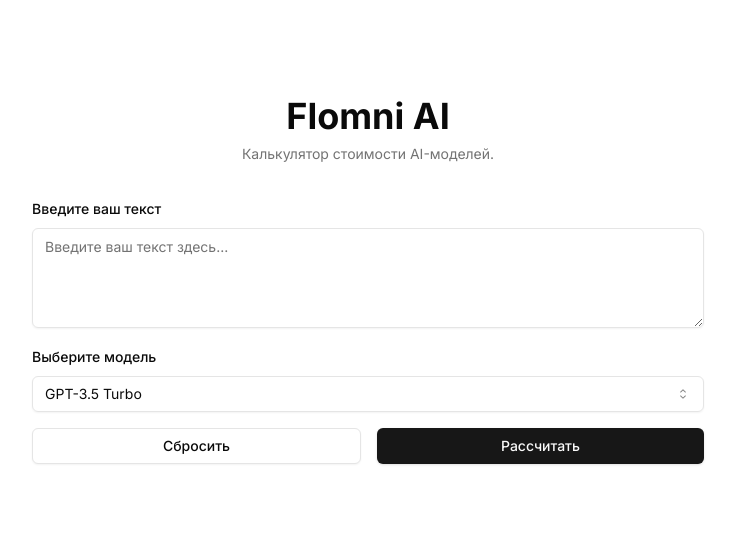
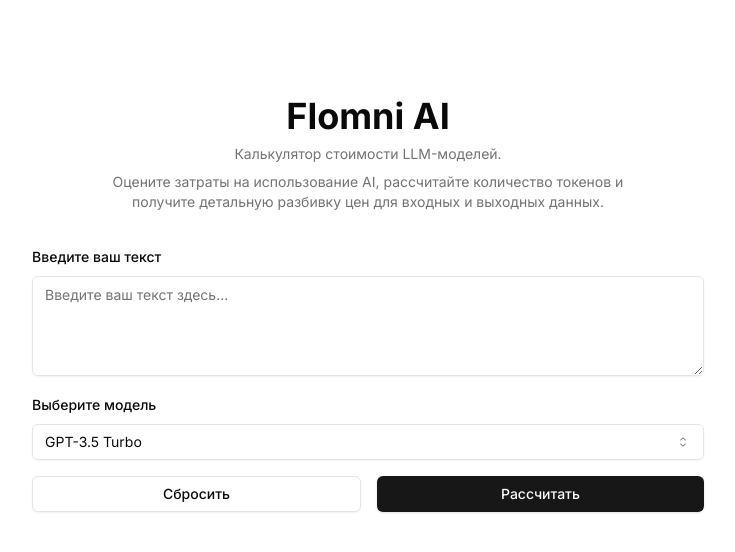
Before and after one commit to murabcd/tokenizer, a Next.js app: page / in a window 1280 px wide. Shown: the top 552 px of the page, without its empty margins (272-1007 px from the left). Built offline with nearby package versions, Linux system fonts and the light colour scheme.

Commit message:
fix typo

```diff
--- a/app/page.tsx
+++ b/app/page.tsx
@@ -76,8 +76,12 @@
   return (
     <main className="flex min-h-screen flex-col items-center justify-start p-24">
       <h1 className="text-4xl font-bold mb-2">Flomni AI</h1>
-      <p className="text-sm text-muted-foreground mb-8">
-        Калькулятор стоимости AI-моделей.
+      <p className="text-sm text-muted-foreground mb-2 text-center max-w-xl">
+        Калькулятор стоимости LLM-моделей.
+      </p>
+      <p className="text-sm text-muted-foreground mb-8 text-center max-w-xl">
+        Оцените затраты на использование AI, рассчитайте количество токенов и получите
+        детальную разбивку цен для входных и выходных данных.
       </p>
       <Form {...form}>
         <form
@@ -144,7 +148,7 @@
       </Form>
 
       {tokenCount > 0 && (
-        <div className="mt-4 p-4 bg-gray-100 rounded w-full max-w-2xl">
+        <div className="mt-4 p-4 bg-muted rounded w-full max-w-2xl">
           <p>Примерное количество токенов: {tokenCount.toLocaleString()}</p>
           <p>Примерная цена входных данных: {inputPrice.toFixed(2)} ₽</p>
           <p>Примерная цена выходных данных: {outputPrice.toFixed(2)} ₽</p>
```
